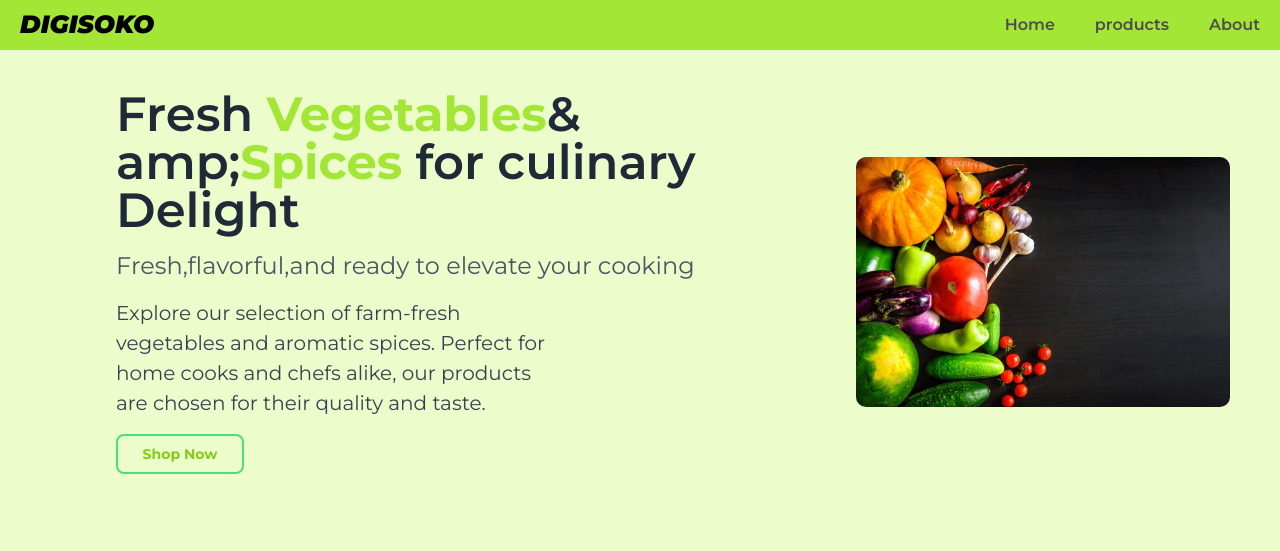
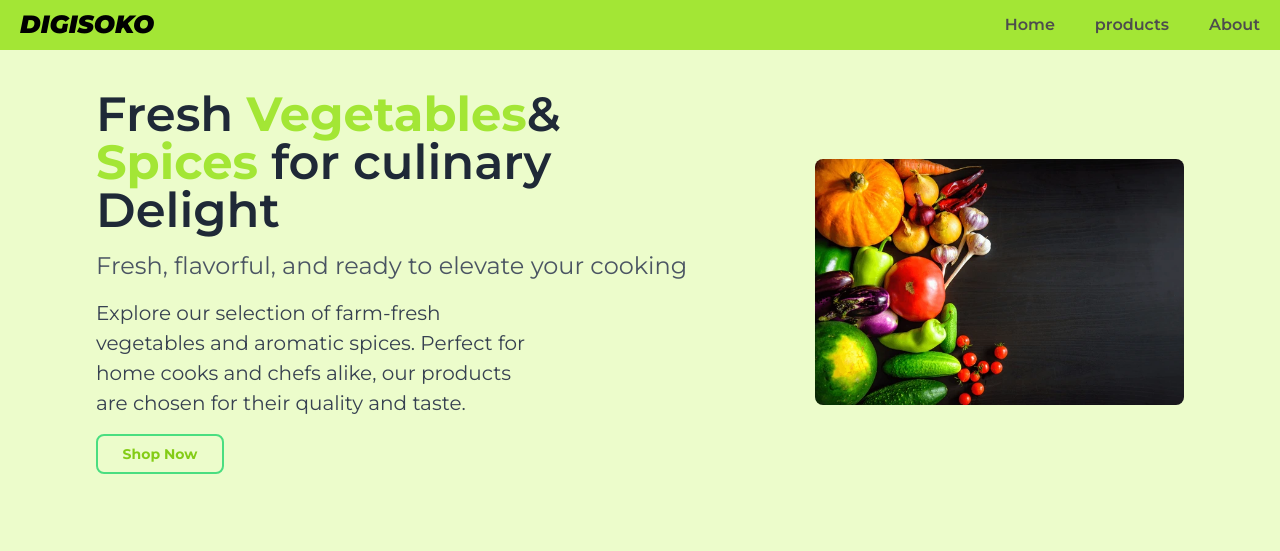
Before and after one commit to GEO-HACK/digisoko-ui, a React (Vite) app: page / in a window 1280 px wide. Shown: the top 551 px of the page. Built offline with nearby package versions, Linux system fonts and the light colour scheme; no server answers.

Commit message:
update the hero

```diff
--- a/src/components/Hero.jsx
+++ b/src/components/Hero.jsx
@@ -3,23 +3,23 @@ import image from "../assets/images/image1.webp";
 
 export default function Hero() {
   return (
-    <section className="w-full py-10 px-5 flex flex-col lg:flex-row items-center justify-center gap-10 lg:gap-20 mx-auto">
-      <div className="flex flex-col justify-center gap-4 lg:ml-24 text-center lg:text-left">
+    <section className="w-full py-10 px-5 lg:px-24 flex flex-col lg:flex-row items-center justify-center gap-6 lg:gap-20 mx-auto">
+      <div className="flex flex-col justify-center gap-4 text-center lg:text-left">
         <h1 className="text-4xl lg:text-5xl font-semibold text-gray-800">
-          Fresh <span className="text-lime-400">Vegetables</span>& amp;<span className="text-lime-400">Spices</span> for culinary
-          Delight
+          Fresh <span className="text-lime-400">Vegetables</span>& <span className="text-lime-400">Spices</span> for culinary Delight
         </h1>
-        <h3 className="text-xl lg:text-2xl text-gray-600">Fresh,flavorful,and ready to elevate your cooking</h3>
+        <h3 className="text-xl lg:text-2xl text-gray-600">Fresh, flavorful, and ready to elevate your cooking</h3>
         <p className="text-gray-700 max-w-md">
           Explore our selection of farm-fresh vegetables and aromatic spices.
           Perfect for home cooks and chefs alike, our products are chosen for
           their quality and taste.
         </p>
-
-        <button className="px-5 py-2 w-32 rounded-lg border-2 border-green-400 bg-[#ecfccb] text-lime-500 font-bold text-sm hover:bg-lime-400 hover:text-black transition duration-300">Shop Now</button>
+        <button className="px-5 py-2 w-32 rounded-lg border-2 border-green-400 bg-[#ecfccb] text-lime-500 font-bold text-sm hover:bg-lime-400 hover:text-black transition duration-300">
+          Shop Now
+        </button>
       </div>
-      <div className="hero-img">
-        <img className="img" src={image} alt="" />
+      <div className="w-full lg:w-[60%] mx-auto lg:mx-0">
+        <img className="rounded-lg w-full" src={image} alt="Fresh Vegetables and Spices" />
       </div>
     </section>
   );
--- a/src/index.css
+++ b/src/index.css
@@ -62,52 +62,6 @@ span {
 p {
   font-size: 1.25rem;
   line-height: 1.5;
-}
-
-.hero-ctn {
-  width: 100%;
-  height: auto;
-  padding: 10px;
-  margin: 50px auto;
-  gap: 20px;
-  display: flex;
-  flex-direction: row;
-  justify-content: center;
-}
-
-.hero-details {
-  display: flex;
-  flex-direction: column;
-  justify-content: center;
-  gap: 10px;
-  margin-left: 100px;
-}
-
-.hero-img {
-  border-radius: 10px;
-  width: 60%;
-  margin: 0 30px;
-}
-
-.img {
-  width: 100%;
-  border-radius: 10px;
-}
-
-.hero-btn {
-  padding: 10px;
-  width: 100px;
-  border-radius: 10px;
-  border: 2px solid greenyellow;
-  background-color: #ecfccb;
-  font-weight: bold;
-  font-size: 12px;
-  color: greenyellow;
-}
-
-.hero-btn:hover {
-  background-color: #a3e635;
-  color: black;
 }
 
 .card--ctn {
```
